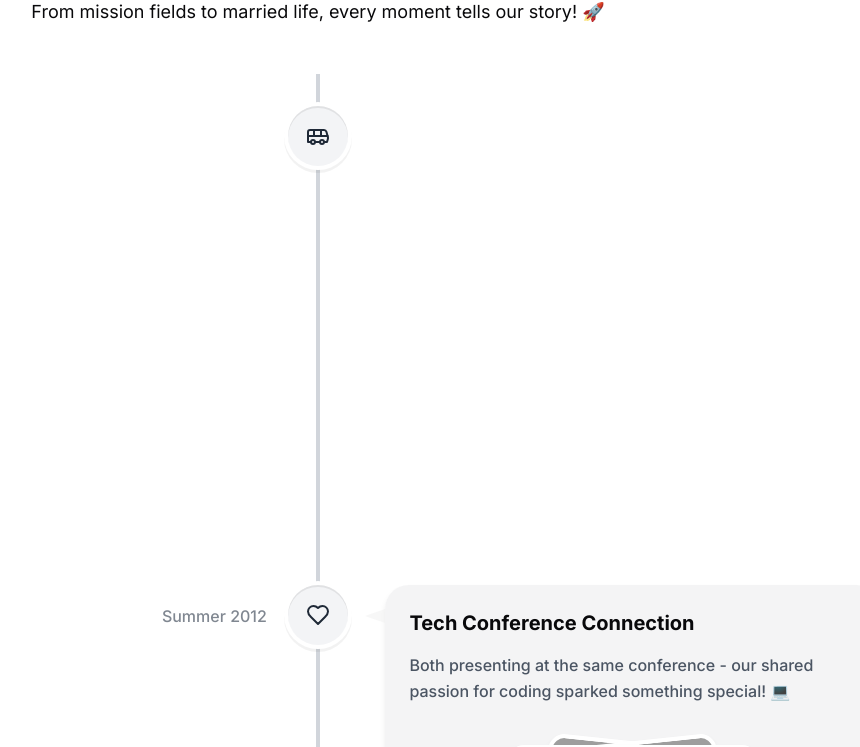
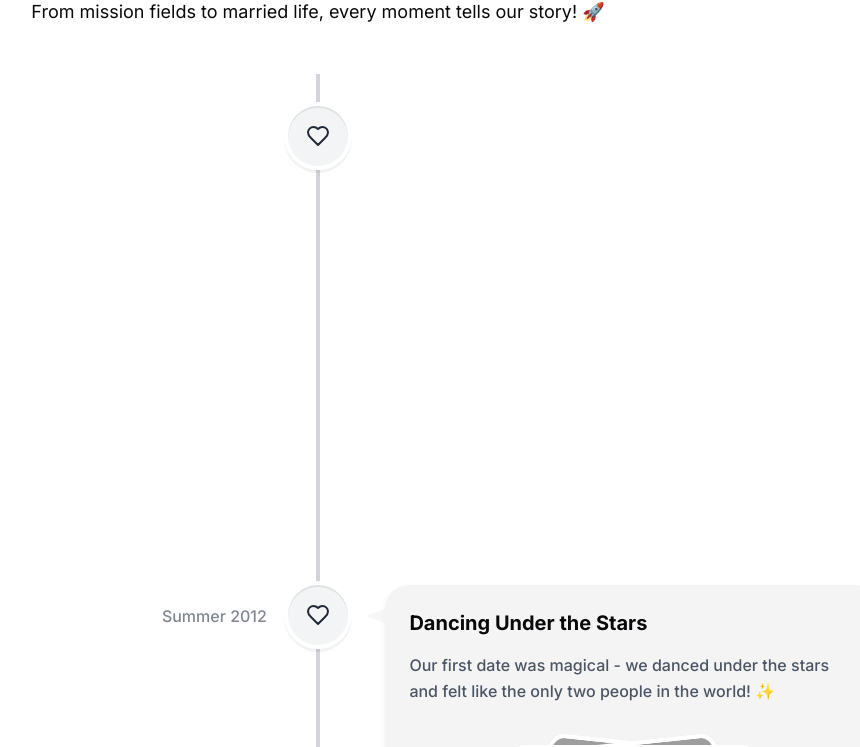
Before and after one commit to jorge-dev/memory-verse, a Next.js app: page / in a window 1280 px wide. Shown: the part 3876-4623 px from the top of the page, without its empty margins (322-1182 px from the left). Built offline with nearby package versions, Linux system fonts and the light colour scheme; grey boxes are pictures that could not be loaded; a web font is replaced by a local one.

Commit message:
feat(Timeline): update timeline events with new titles and descriptions

```diff
--- a/src/components/sections/Timeline.tsx
+++ b/src/components/sections/Timeline.tsx
@@ -8,20 +8,17 @@ import {
 import "react-vertical-timeline-component/style.min.css";
 import { useTheme } from "next-themes";
 import {
-  Bus,
   Heart,
   MessagesSquare,
   Mountain,
   Smile,
   Camera,
   Palmtree,
-  MapPin,
   Plus,
   HeartHandshake,
   GemIcon,
   type LucideIcon,
   Baby,
-  Shrub,
   HandHeart,
 } from "lucide-react";
 import { ImageStack } from "@/components/ImageStack";
@@ -48,29 +45,29 @@ const memorableMoments = Array.from(
 const timelineEvents: TimelineEvent[] = [
   {
     date: "Spring 2011",
-    title: "Coffee Shop Serendipity",
+    title: "That Perfect Spring Afternoon",
     description:
-      "A chance encounter at a local coffee shop - who knew spilling coffee could lead to love? ☕",
-    icon: Bus,
+      "Our eyes first met across the café. The sunlight caught your smile, and my heart skipped a beat. ☕",
+    icon: Heart,
     images: getByYear(2011)
       .map((image) => image.url)
       .sort(() => 0.5 - Math.random()),
   },
   {
     date: "Summer 2012",
-    title: "Tech Conference Connection",
+    title: "Dancing Under the Stars",
     description:
-      "Both presenting at the same conference - our shared passion for coding sparked something special! 💻",
+      "Our first date was magical - we danced under the stars and felt like the only two people in the world! ✨",
     icon: Heart,
     images: getByYear(2012)
       .map((image) => image.url)
       .sort(() => 0.5 - Math.random()),
   },
   {
-    date: "Fall 2013",
-    title: "Startup Adventures Begin",
+    date: "2013-2014",
+    title: "Growing Love",
     description:
-      "Launched our first startup together - combining love and entrepreneurship! 🚀",
+      "Each day brought us closer, making ordinary moments feel extraordinary. 💕",
     icon: MessagesSquare,
     images: getByYear(2013)
       .map((image) => image.url)
@@ -80,7 +77,7 @@ const timelineEvents: TimelineEvent[] = [
     date: "Winter 2014",
     title: "The Perfect Proposal",
     description:
-      "A surprise proposal during our hackathon victory celebration! 💍",
+      "Under a sky full of stars, you made me the happiest person alive! 💍",
     icon: GemIcon,
     images: getByYear(2014)
       .map((image) => image.url)
@@ -88,9 +85,9 @@ const timelineEvents: TimelineEvent[] = [
   },
   {
     date: "Spring 2015",
-    title: "Beachside 'I Do's",
+    title: "Our Wedding By The Ocean",
     description:
-      "Our wedding by the ocean - with drones capturing every moment from above! 🌊",
+      "Standing there, promising forever to each other while the waves crashed behind us. 🌊",
     icon: Mountain,
     images: getByNames(weddingImageGallery)
       .map((image) => image.url)
@@ -98,89 +95,68 @@ const timelineEvents: TimelineEvent[] = [
   },
   {
     date: "Summer 2015",
-    title: "Silicon Valley Honeymoon",
+    title: "Honeymoon Adventures",
     description:
-      "Combining our love for tech with romance - touring startups by day, romance by night! 🌉",
+      "Starting our greatest adventure together as husband and wife! 🌅",
     icon: Palmtree,
     images: getByNames(memorableMoments)
       .map((image) => image.url)
       .sort(() => 0.5 - Math.random()),
   },
   {
-    date: "2016",
-    title: "Our First Year of Marriage",
+    date: "2016-2017",
+    title: "Building Our Life Together",
     description:
-      "Our first year of marriage was full of ups and downs, but we faced it all together! 💕",
+      "Every day brought new adventures and deeper love as we built our home together. 🏠",
     icon: Heart,
     images: getByYear(2016)
       .map((image) => image.url)
       .sort(() => 0.5 - Math.random()),
   },
   {
-    date: "2017",
-    title: "Traveling the World (or i guess just the US and Canada lol 😂)",
+    date: "2019",
+    title: "Our Little Miracle",
     description:
-      "From road trips to flights, we traveled the world together! 🌎",
-    icon: MapPin,
-    images: getByYear(2017)
-      .map((image) => image.url)
-      .sort(() => 0.5 - Math.random()),
-  },
-  {
-    date: "2018",
-    title: "Emma's Arrival",
-    description:
-      "The day our little Emmy was born was the best day of our lives(so far)! 👶",
+      "The day our first little one came into our lives changed everything. A new chapter of pure joy began! 👶",
     icon: Baby,
-    images: getByYear(2018)
-      .map((image) => image.url)
-      .sort(() => 0.5 - Math.random()),
-  },
-  {
-    date: "2019",
-    title: "Having fun with our little but mighty family",
-    description:
-      "From family trips to movie nights, every moment with you and Emma is a treasure! 💖",
-    icon: Smile,
     images: getByYear(2019)
       .map((image) => image.url)
       .sort(() => 0.5 - Math.random()),
   },
   {
     date: "2020",
-    title: "Surviving 2020 with the help of our wonderful Harputicus ",
+    title: "First Steps and Giggles",
     description:
-      "2020 was challenging, but it gave us precious time to bond with our beautiful baby Harper! 🎉",
-    icon: Heart,
+      "Watching our baby grow and discover the world brings endless joy! 🎀",
+    icon: Smile,
     images: getByYear(2020)
       .map((image) => image.url)
       .sort(() => 0.5 - Math.random()),
   },
   {
     date: "2021",
-    title: "Our Little Family is Growing",
+    title: "Growing Family",
     description:
-      "Our family is growing, and so is our love! Every day with you is a blessing. 🌟",
-    icon: Shrub,
+      "Our second bundle of joy arrived, doubling our happiness and love! 🎀",
+    icon: Baby,
     images: getByYear(2021)
       .map((image) => image.url)
       .sort(() => 0.5 - Math.random()),
   },
   {
     date: "2022",
-    title: "Another miracle on the way",
+    title: "Double the Fun",
     description:
-      "We welcomed our miracle baby Hazel! Our hearts are overflowing with love and gratitude. 👶",
-    icon: Baby,
+      "Two little ones, twice the adventures, and countless precious moments! 💝",
+    icon: Heart,
     images: getByYear(2022)
       .map((image) => image.url)
       .sort(() => 0.5 - Math.random()),
   },
   {
     date: "2023",
-    title: "A year of new beginnings",
-    description:
-      "Life became more stable and we created so many fun memories together! 💖",
+    title: "Family Adventures",
+    description: "Making memories together, one adventure at a time! 💫",
     icon: Camera,
     images: getByYear(2023)
       .map((image) => image.url)
@@ -188,19 +164,8 @@ const timelineEvents: TimelineEvent[] = [
   },
   {
     date: "2024",
-    title: "Another year of love and laughter",
-    description:
-      "Every day with you is a blessing. I love you more than words can say. 💕",
-    icon: Heart,
-    images: getByYear(2024)
-      .map((image) => image.url)
-      .sort(() => 0.5 - Math.random()),
-  },
-  {
-    date: "Present day",
-    title: "Building Our Digital Empire",
-    description:
-      "From that first coffee spill to a successful tech company - our love story continues to innovate! 💕",
+    title: "Growing Together",
+    description: "Every day brings new joys as our family grows in love! ❤️",
     icon: HandHeart,
     images: getByYear(2024)
       .map((image) => image.url)
```
